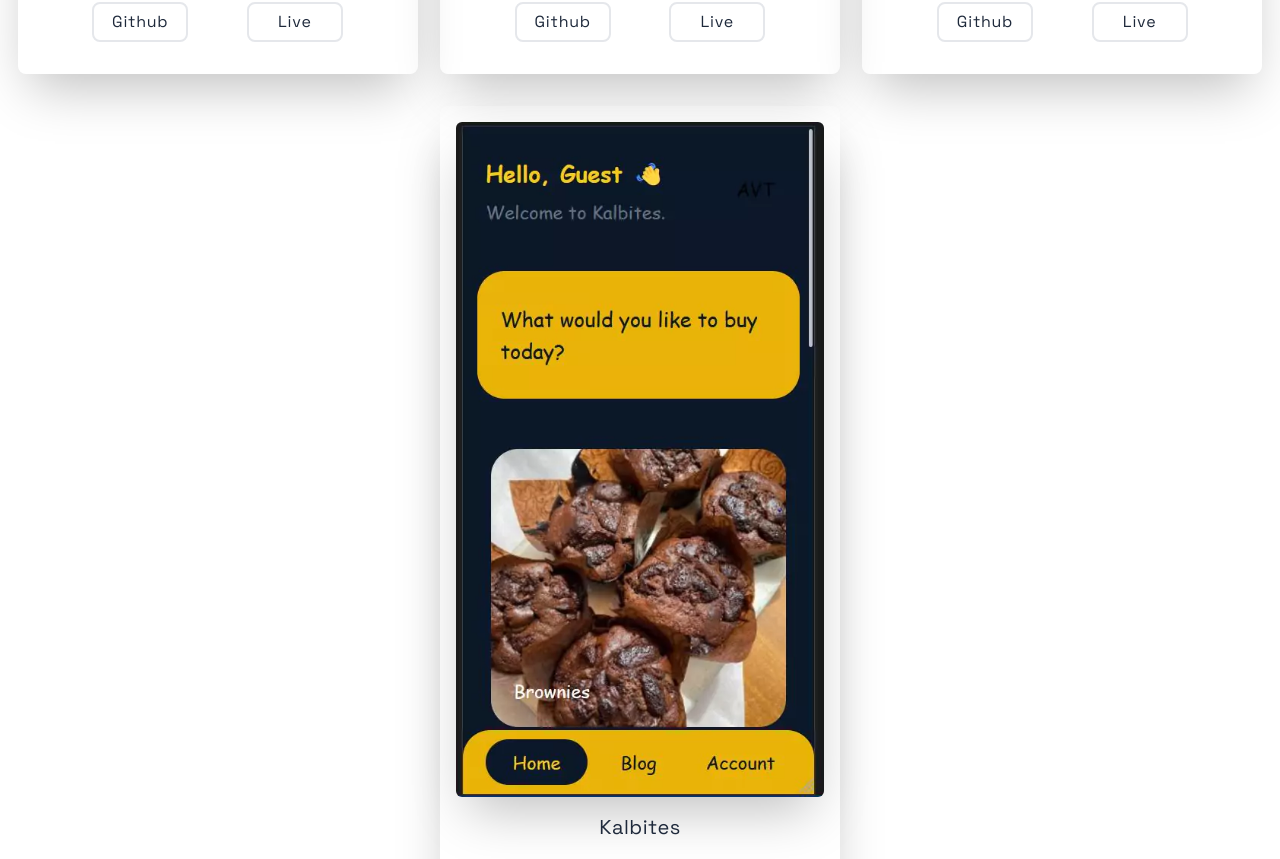
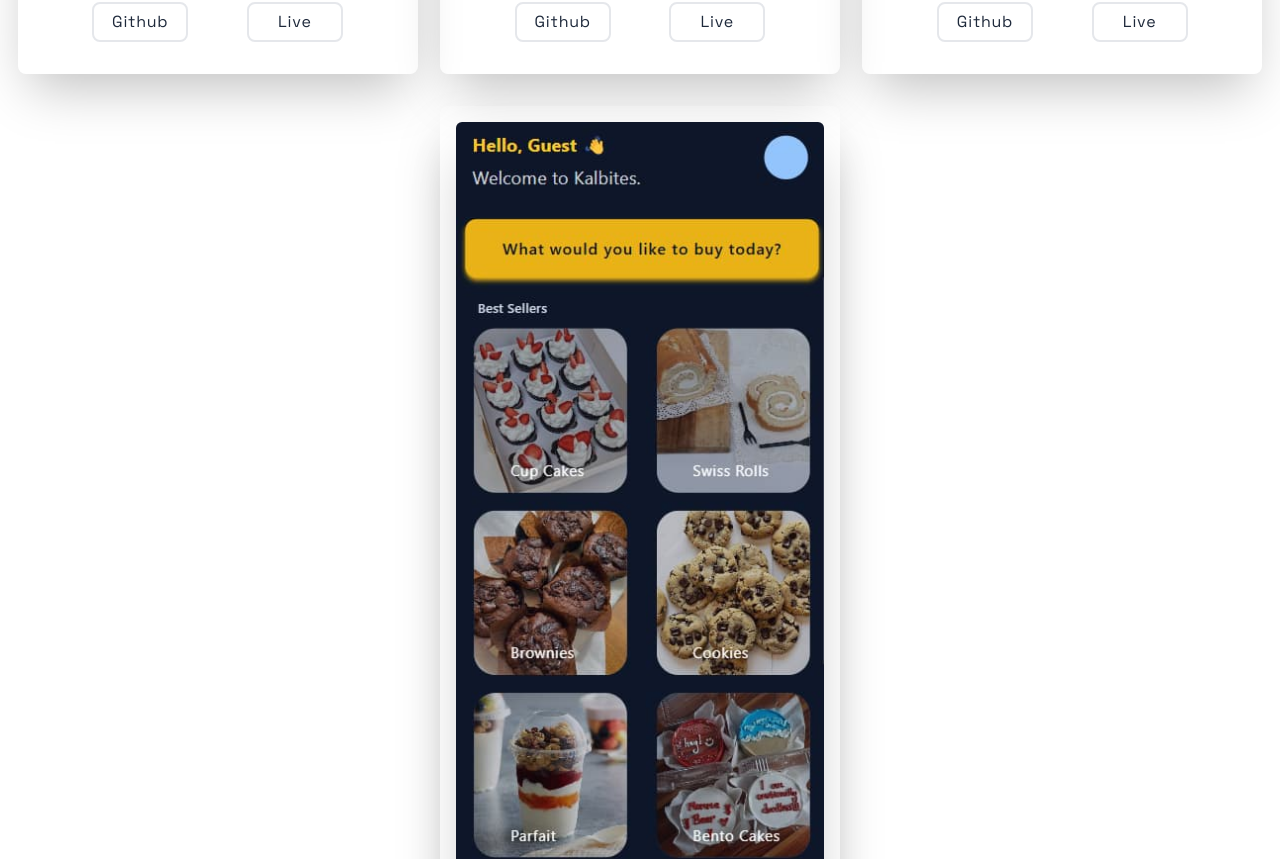
Before and after one commit to captjay98/portfolio, a Next.js app: page / in a window 1280 px wide. Shown: the part 4120-4979 px from the top of the page. Built offline with nearby package versions, Linux system fonts and the light colour scheme.

Commit message:
updated kalbites image

```diff
--- a/components/projects.jsx
+++ b/components/projects.jsx
@@ -3,8 +3,6 @@
 
 const Projects = () => {
   const projects = [
-
-
     {
       name: "Bumsa Election Portal",
       src: "/bumsa.webp",
@@ -54,7 +52,6 @@
       live: "https://jobsite.fly.dev",
     },
 
-
     {
       name: "SBTravels",
       src: "/sbtravel.webp",
@@ -94,15 +91,13 @@
     },
     {
       name: "Kalbites",
-      src: "/bitesjs.webp",
+      src: "/kalbites.jpg",
       alt: "Kalbites Picture",
       description:
         "The Backend was built with NodeJs and MongoDb. There are 3 different frontends, one is built with jsx and bundles with the ExpressJs Backend. The ExpressJs Backend serves as an Api Server, for the other two built with React and NextJs13.It is a Goodies shopping Platform.",
       github: "https://www.github.com/captjay98/kalbites-js",
       live: "https://kalbites.vercel.app/",
     },
-
-
   ];
 
   return (
@@ -112,13 +107,13 @@
                 rounded-lg dark:shadow-lg text-slate-800 dark:text-slate-300 text-xl text-center
                 dark:bg-slate-900/30 dark:bg-gradient-to-tr from-gray-700/50 via-transparent   "
     >
-      <p className="py-8 px-8 text-2xl font-semibold text-center">
-        {" "}
-        Recent Projects
-      </p>
+      <p className="py-8 px-8 text-2xl font-semibold text-center"> Recent Projects</p>
       <div className="flex flex-wrap justify-around font-light tracking-wide">
         {projects.map((project) => (
-          <div key={project.name} className="flex flex-col py-4 px-4 my-4 rounded-lg shadow-2xl w-[400px] hover:shadow-gray-700">
+          <div
+            key={project.name}
+            className="flex flex-col py-4 px-4 my-4 rounded-lg shadow-2xl w-[400px] hover:shadow-gray-700"
+          >
             <Image
               src={project.src}
               className="m-auto w-auto h-auto rounded-md shadow-2xl"
```
Also changed, not shown: public/kalbites.jpg (added).
